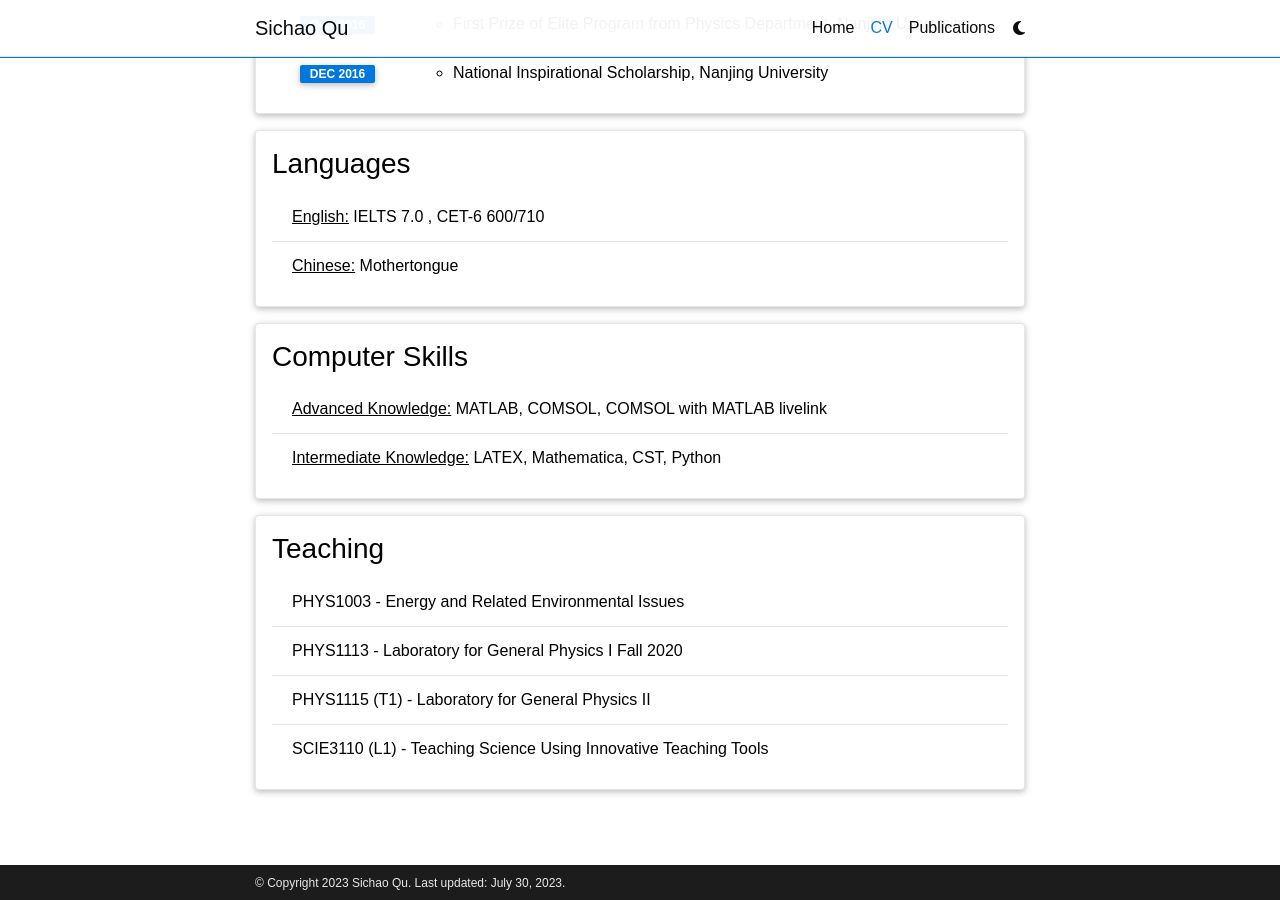
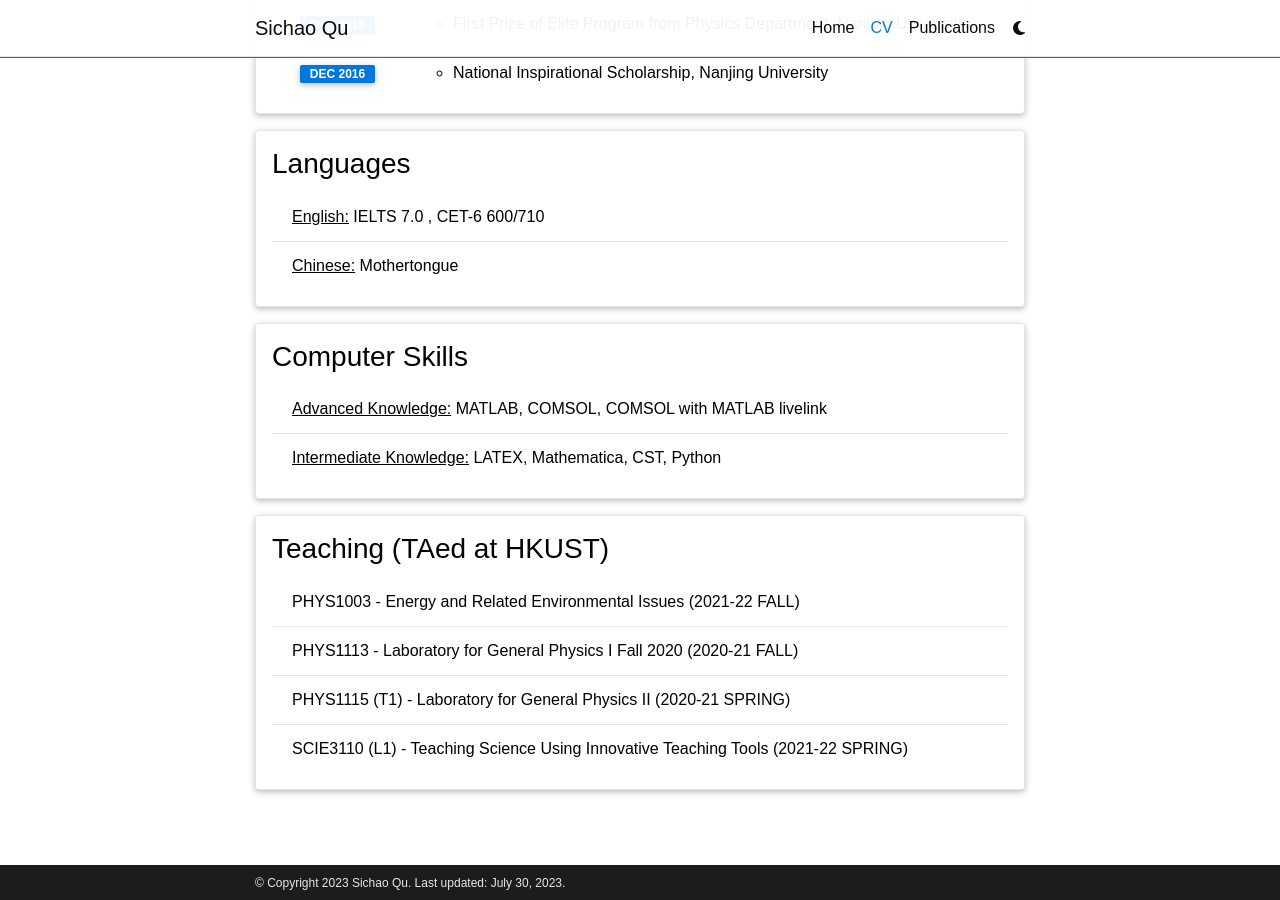
Before and after one commit to Qusichao/Qusichao.github.io, a Jekyll site: the page built from _pages/cv.md, in a window 1280 px wide and 900 px high, scrolled down 1573 px. Built offline with Jekyll 4.4.1, drawn with Linux system fonts in a browser that asks for light colours; comment, search, counter and statistics services are not loaded; a style sheet for code colours, icons or effects is not loaded.

Commit message:
icy 0728 update cv teaching

```diff
--- a/_data/cv.yml
+++ b/_data/cv.yml
@@ -93,10 +93,10 @@
     - <u>Intermediate Knowledge:</u> LATEX, Mathematica, CST, Python
 
 
-- title: Teaching
+- title: Teaching (TAed at HKUST)
   type: list
   contents:
-    - PHYS1003 - Energy and Related Environmental Issues
-    - PHYS1113 - Laboratory for General Physics I Fall 2020
-    - PHYS1115 (T1) - Laboratory for General Physics II
-    - SCIE3110 (L1) - Teaching Science Using Innovative Teaching Tools
+    - PHYS1003 - Energy and Related Environmental Issues (2021-22 FALL)
+    - PHYS1113 - Laboratory for General Physics I Fall 2020 (2020-21 FALL)
+    - PHYS1115 (T1) - Laboratory for General Physics II (2020-21 SPRING)
+    - SCIE3110 (L1) - Teaching Science Using Innovative Teaching Tools (2021-22 SPRING)
```
